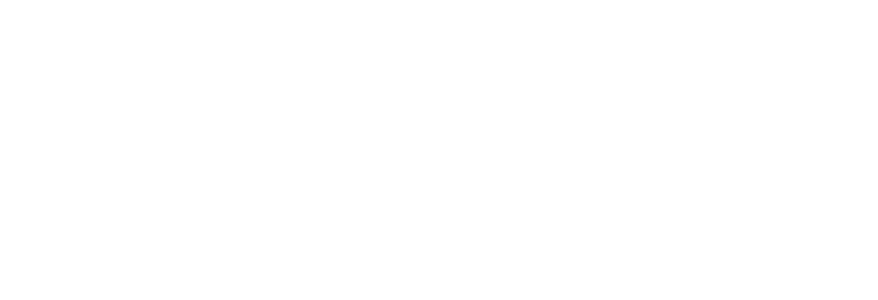
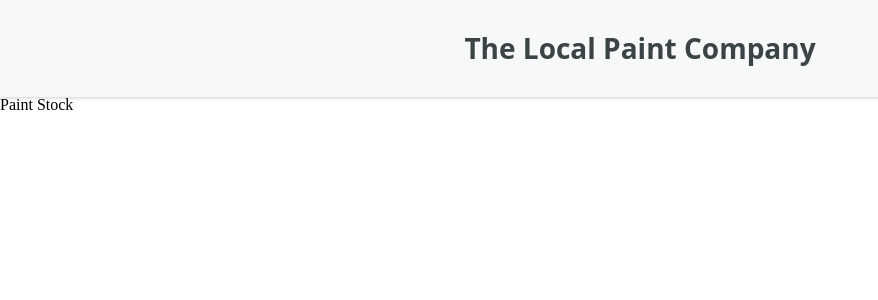
Before and after one commit to carosteguig/stock-status, a React (Create React App) app: page / in a window 1280 px wide. Shown: the top 300 px of the page, without its empty margins (0-878 px from the left). Built offline with nearby package versions, Linux system fonts and the light colour scheme.

Commit message:
created and styled nav comopnent, also created footer, card and card item compoenents

```diff
--- a/src/App.jsx
+++ b/src/App.jsx
@@ -1,12 +1,22 @@
 import './App.scss';
 import { BrowserRouter as Router, Route, Switch } from 'react-router-dom';
+import Navigation from './components/Navigation/Navigation';
+import Home from './pages/Home/Home';
+
+
 
 
 
 function App() {
   return (
-    <div className="App">
-    </div>
+    <>
+      <Router>
+        <Navigation />
+        <Switch>
+          <Route to='/' component={Home} />
+        </Switch>
+      </Router>
+    </>
   );
 }
 
--- a/src/App.scss
+++ b/src/App.scss
@@ -1,38 +1,2 @@
-.App {
-  text-align: center;
-}
-
-.App-logo {
-  height: 40vmin;
-  pointer-events: none;
-}
-
-@media (prefers-reduced-motion: no-preference) {
-  .App-logo {
-    animation: App-logo-spin infinite 20s linear;
-  }
-}
-
-.App-header {
-  background-color: #282c34;
-  min-height: 100vh;
-  display: flex;
-  flex-direction: column;
-  align-items: center;
-  justify-content: center;
-  font-size: calc(10px + 2vmin);
-  color: white;
-}
-
-.App-link {
-  color: #61dafb;
-}
-
-@keyframes App-logo-spin {
-  from {
-    transform: rotate(0deg);
-  }
-  to {
-    transform: rotate(360deg);
-  }
-}
+@import './styles/partials/resets';
+@import './styles/partials/mixins';
--- /dev/null
+++ b/src/components/Card/Cards.jsx
@@ -0,0 +1 @@
+import './Card.scss';
--- a/src/components/Navigation/Navigation.jsx
+++ b/src/components/Navigation/Navigation.jsx
@@ -0,0 +1,16 @@
+import './Navigation.scss';
+import { NavLink } from 'react-router-dom';
+
+
+export default function Navigation() {
+
+    return (
+
+        <nav className='nav'>
+            <NavLink to='/'>
+                <p className='nav__title'>The Local Paint Company</p>
+            </NavLink>
+        </nav>
+
+    );
+}
--- a/src/components/Navigation/Navigation.scss
+++ b/src/components/Navigation/Navigation.scss
@@ -0,0 +1,29 @@
+@import '../../styles/partials/mixins';
+@import '../../styles/partials/variables';
+
+
+.nav {
+    background-color: $primary__color--bkgd;
+
+
+    &__title {
+        @include section-header__mobile;
+        color: $primary__color--text;
+        text-align: center;
+        padding: 1rem 0;
+
+        -webkit-box-shadow: rgba(0, 0, 0, 0.3) 0px 0px 4px .5px;
+        -moz-box-shadow: rgba(0, 0, 0, 0.3) 0px 0px 4px .5px;
+        box-shadow: rgba(0, 0, 0, 0.3) 0px -1px 4px .5px;
+
+        @include tablet {
+            @include section-header__tablet-desktop;
+            padding: 1.25rem 0;
+
+
+            @include desktop {
+                padding: 1.75rem 0;
+            }
+        }
+    }
+}
--- a/src/pages/Home/Home.jsx
+++ b/src/pages/Home/Home.jsx
@@ -0,0 +1,15 @@
+import './Home.scss';
+import { Component } from 'react';
+
+export default class Home extends Component {
+    render() {
+
+        return(
+            <div className='main'>
+                <p className='main__title'>Paint Stock</p>
+
+
+            </div>
+        );
+    }
+}
--- a/src/styles/partials/_fonts.scss
+++ b/src/styles/partials/_fonts.scss
@@ -1,15 +1,3 @@
-@font-face {
-    font-family: 'Impact';
-    src: url('../../assets/fonts/Impact.eot');
-    src: url('../../assets/fonts/Impact.eot?#iefix') format('embedded-opentype'),
-        url('../../assets/fonts/Impact.woff2') format('woff2'),
-        url('../../assets/fonts/Impact.woff') format('woff'),
-        url('../../assets/fonts/Impact.ttf') format('truetype');
-    font-weight: normal;
-    font-style: normal;
-    font-display: swap;
-}
-
 @font-face {
     font-family: 'Noto Sans';
     src: url('../../assets/fonts/NotoSans-Regular.eot');
--- a/src/styles/partials/_mixins.scss
+++ b/src/styles/partials/_mixins.scss
@@ -1,17 +1,11 @@
 // TEXT STYLES MIXINS
 
 // mobile
-@mixin page-header__mobile {
-    font-family: "Impact";
-    font-size: 3rem;
-    font-weight: normal;
-    line-height: 3rem;
-}
 
 @mixin section-header__mobile {
     font-family: "Noto Sans";
-    font-size: 1.75rem;
-    font-weight: normal;
+    font-size: 1.25rem;
+    font-weight: bold;
     line-height: 2.25rem;
 }
 
@@ -46,17 +40,10 @@
 
 //tablet-desktop
 
-@mixin page-header__tablet-desktop {
-    font-family: "Impact";
-    font-size: 3.25rem;
-    font-weight: normal;
-    line-height: 3rem;
-}
-
 @mixin section-header__tablet-desktop {
     font-family: "Noto Sans";
-    font-size: 2.25rem;
-    font-weight: normal;
+    font-size: 1.75rem;
+    font-weight: bold;
     line-height: 2.55rem;
 }
 
--- a/src/styles/partials/_variables.scss
+++ b/src/styles/partials/_variables.scss
@@ -4,7 +4,7 @@
 $primary__color--text: #3A4446;
 $primary__color--cta-active: #E24E42;
 $primary__color--second-text: #fff;
-$primary__color--bkgd: #FBFFFF;
+$primary__color--bkgd: #e3e9e946;
 
 // secondary
 $secondary__color--cta-hover: #E56055;
```
Also changed, not shown: src/components/Card/Card.scss (added), src/components/CardItem/CardItem.jsx (added), src/components/CardItem/CardItem.scss (added).
